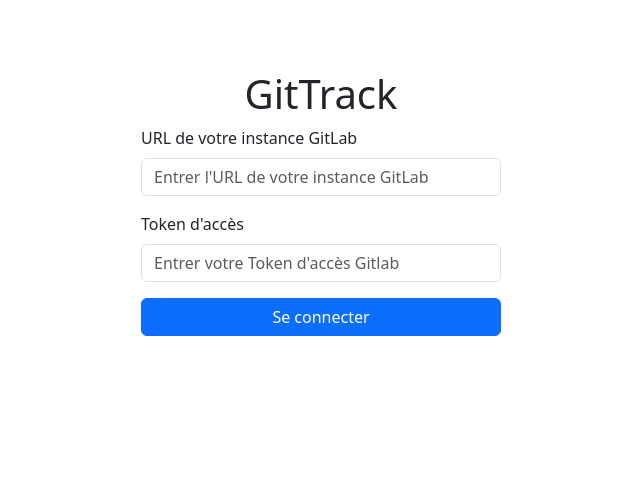
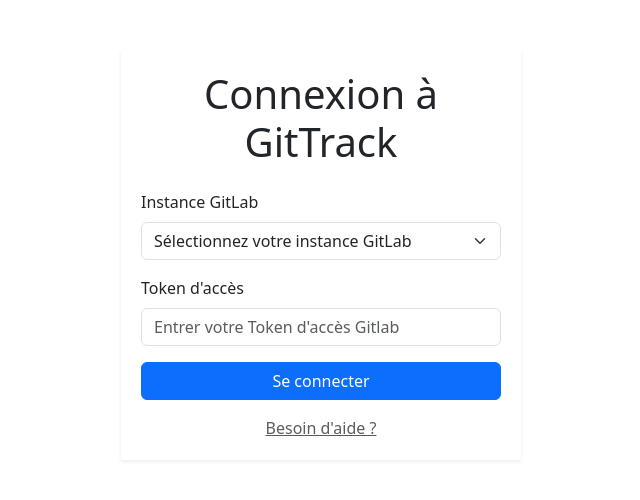
Before and after one commit to Hasina-Randrianantoanina/gittrack-gitlab, a Next.js app: page /login in a window 1280 px wide. Shown: the top 500 px of the page, without its empty margins (319-959 px from the left). Built offline with nearby package versions, Linux system fonts and the light colour scheme.

Commit message:
#9 mise à jour du login page

```diff
--- a/src/pages/login.tsx
+++ b/src/pages/login.tsx
@@ -16,11 +16,20 @@
   const [token, setToken] = useState("");
   const [gitlabUrl, setGitlabUrl] = useState(""); // État pour l'URL de l'instance GitLab
   const [error, setError] = useState("");
+  const [supportUrl, setSupportUrl] = useState("https://git.soa.mg/"); // État pour l'URL de support
   const router = useRouter();
 
-  const handleLogin = async () => {
+  const handleLogin = async (e: React.FormEvent<HTMLFormElement>) => {
+    e.preventDefault(); // Empêche le rechargement de la page
     if (token && gitlabUrl) {
       try {
+        // Vérifiez que l'URL commence par HTTPS
+        if (!gitlabUrl.startsWith("https://")) {
+          throw new Error(
+            "L'URL de l'instance GitLab doit commencer par https://"
+          );
+        }
+
         // Vérifiez l'URL de l'instance GitLab avec le token
         const response = await axios.get(`${gitlabUrl}/api/v4/user`, {
           headers: { Authorization: `Bearer ${token}` },
@@ -34,48 +43,82 @@
         }
       } catch (err) {
         console.log(err);
-        setError("Invalid token or GitLab instance URL."); // Gérer les erreurs
+        setError("Token invalide ou URL de l'instance GitLab."); // Gérer les erreurs
       }
     } else {
       setError("Veuillez saisir l’URL GitLab et votre token d’accès."); // Message d'erreur si les champs sont vides
     }
   };
 
+  const handleGitlabUrlChange = (e: React.ChangeEvent<HTMLInputElement>) => {
+    const selectedUrl = e.target.value;
+    setGitlabUrl(selectedUrl);
+    if (selectedUrl === "https://git.soa.mg/") {
+      setSupportUrl("https://git.soa.mg/");
+    } else if (selectedUrl === "https://git.softia.fr/") {
+      setSupportUrl("https://git.softia.fr/");
+    }
+  };
+
   return (
     <Container
       style={{ padding: "20px", maxWidth: "400px", marginTop: "50px" }}
+      className="shadow-sm"
     >
-      <h1 className="text-center">GitTrack</h1>
-      <Form>
+      <h1 className="text-center mb-4">Connexion à GitTrack</h1>
+      <Form onSubmit={handleLogin}>
         <FormGroup>
-          <Label for="gitlabUrl">URL de votre instance GitLab</Label>
+          <Label for="gitlabUrl" className="form-label">
+            Instance GitLab
+          </Label>
           <Input
-            type="text"
+            type="select"
             id="gitlabUrl"
-            placeholder="Entrer l'URL de votre instance GitLab"
             value={gitlabUrl}
-            onChange={(e) => setGitlabUrl(e.target.value)} // Mettre à jour l'état de l'URL
-          />
+            onChange={handleGitlabUrlChange}
+            aria-label="Sélectionnez votre instance GitLab"
+          >
+            <option value="">Sélectionnez votre instance GitLab</option>
+            <option value="https://git.soa.mg/">Soa (git.soa.mg)</option>
+            <option value="https://git.softia.fr/">
+              Softia (git.softia.fr)
+            </option>
+          </Input>
         </FormGroup>
         <FormGroup>
-          <Label for="token">Token d&apos;accès</Label>
+          <Label for="token" className="form-label">
+            Token d&apos;accès
+          </Label>
           <Input
             type="text"
             id="token"
             placeholder="Entrer votre Token d'accès Gitlab"
             value={token}
-            onChange={(e) => setToken(e.target.value)}
+            onChange={(e: React.ChangeEvent<HTMLInputElement>) =>
+              setToken(e.target.value)
+            }
+            aria-label="Entrer votre Token d'accès Gitlab"
           />
         </FormGroup>
-        <Button color="primary" onClick={handleLogin} block>
+        <Button color="primary" type="submit" block>
           Se connecter
         </Button>
         {error && (
-          <Alert color="danger" className="mt-3">
+          <Alert color="danger" className="mt-3" role="alert">
             {error}
           </Alert>
         )}
       </Form>
+      <div className="text-center mt-3">
+        <a
+          href={supportUrl}
+          target="_blank"
+          rel="noopener noreferrer"
+          className="text-muted"
+        >
+          Besoin d&apos;aide ?
+        </a>
+      </div>
     </Container>
   );
 };
```
